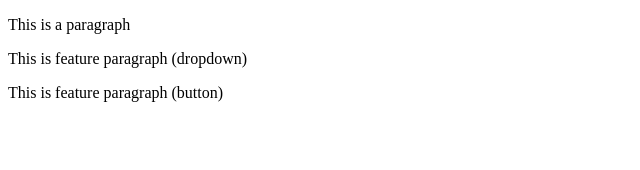
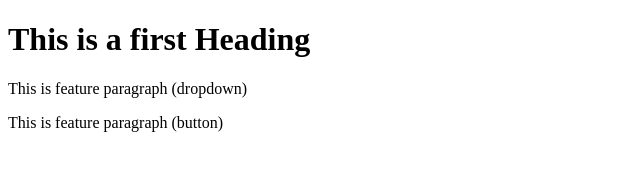
Before and after one commit to Joyram49/Local-Repo-by-apnaCollege, a plain HTML site: page index.html in a window 1280 px wide. Shown: the whole page, without its empty margins (0-640 px from the left). Drawn offline with Linux system fonts and the light colour scheme.

Commit message:
Add first title in replace of paragraph

```diff
--- a/index.html
+++ b/index.html
@@ -6,7 +6,7 @@
     <title>github localRepo</title>
   </head>
   <body>
-    <p>This is a paragraph</p>
+    <h1>This is a first Heading</h1>
     <p>This is feature paragraph (dropdown)</p>
     <p>This is feature paragraph (button)</p>
   </body>
```
